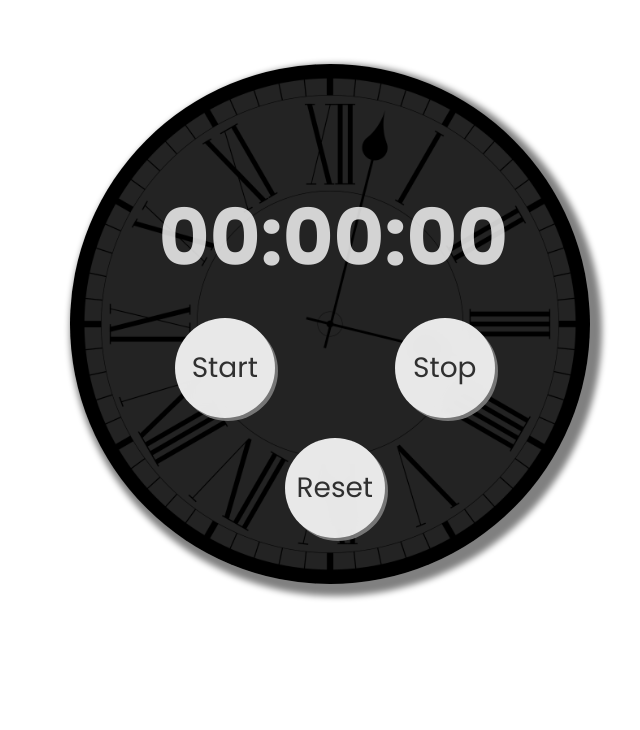
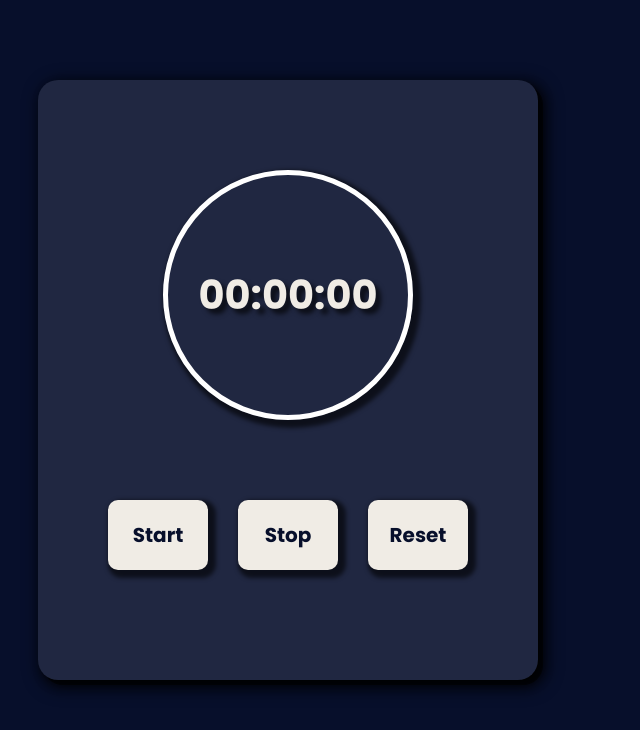
Before and after one commit to Samnasamna/Java_Script_Projects, a plain HTML site: page stop_watch/index.html in a window 1280 px wide. Shown: the whole page, without its empty margins (352-992 px from the left). Drawn offline with Linux system fonts and the light colour scheme.

Commit message:
todo app added and some styles added

```diff
--- a/calc/style.css
+++ b/calc/style.css
@@ -25,7 +25,7 @@
     height:60px;
     border-radius: 10px;
     box-shadow: 3px 3px 10px rgba(243, 208, 215, 0.6),3px 3px 10px rgba(243, 208, 215, 0.6);
-    background: #EFCBD3 ;
+    background: #dda7b2;
     font-size:20px;
     color:#fff;
     cursor:pointer;
@@ -50,5 +50,5 @@ form #display input{
 
 .calculator form input:hover{
     transform: scale(1.1); /* Scales the button up to 110% */
-    background-color: #e6b8c1;
+    background-color: #e9b5c0 ;
 }
--- a/stop_watch/index.html
+++ b/stop_watch/index.html
@@ -3,7 +3,7 @@
 <head>
     <meta charset="UTF-8">
     <meta name="viewport" content="width=device-width, initial-scale=1.0">
-    <title>Stop Watch</title>
+    <title>stoomer</title>
     <link rel="stylesheet" href="style.css">
 </head>
 <body>
--- a/stop_watch/style.css
+++ b/stop_watch/style.css
@@ -4,60 +4,52 @@
     margin:0;
     padding:0;
     box-sizing: border-box;
-    background: transparent;
     font-family: "Poppins", serif;
 }
+body{
+    background:#070F2B;
+}
 .container{
-    display: flex;
+    display:flex;
+    flex-direction: column;
+    justify-content: center;
     align-items: center;
-    height: 100vh;
-    background-image: url('clock-1605224_1280.png');
-    background-size: 520px;
-    background-color:rgba(35,35,35,1.0);
-    backdrop-filter: blur(10px);
-    max-width: 520px;
-    height:520px;
-    margin-left:33%;
-    margin-top: 5%;
-    border:none;
-    outline:none;
+    margin:80px auto 0 auto;
+    background:rgba(255,255,255,0.1);
+    width:500px;
+    height:600px;
+    border-radius: 20px;
+    box-shadow: 5px 5px 15px 5px rgba(0,0,0,0.6),5px 5px 10px rgba(0,0,0,0.6),5px 5px rgba(0,0,0,0.6);
+}
+.container #label{
+    width:250px;
+    height:250px;
+    display:flex;
+    justify-content: center;
+    align-items: center;
+    font-size: 20px;
+    color:#F0ECE5;
     border-radius: 50%;
-    box-shadow: 6px 6px 6px 6px grey;
-
-
+    border:5px solid white;
+    font-weight: bold;
+    text-shadow: 5px 5px 5px rgba(0, 0, 0, 0.7);
+    box-shadow: 4px 4px 4px 4px rgba(0, 0, 0,0.6);
 }
-#label{
-    width:120px;
-    height:40px;
-    margin-bottom:250px;
-    margin-left: 17%;
-    color:rgba(255, 255, 255, 0.8);
-    font-size: 39px;
-
-}
-#btn{
-    display: flex;
-    width:320px;
-    flex-wrap: wrap;
-    margin-left: -20%;
-    margin-top:40%;
+.container #btn{
+    display:flex;
+    margin-top:60px;
+    width:400px;
     justify-content: space-between;
-
+    padding:20px;
 }
 button{
-    font-size: 28px;
     width:100px;
-    height:100px;
-    border-radius: 50%;
+    height:70px;
+    border-radius: 10px;
     border:none;
-    outline:none;
-    color:rgba(0, 0, 0, 0.8);
-    background: white;
-    box-shadow: 3px 3px  grey;
-    backdrop-filter: blur(10px);
-    opacity:90%;
+    font-size: 20px;
+    color:#070F2B;
+    font-weight: bold;
+    background: #F0ECE5;
+    box-shadow: 4px 4px 4px 4px rgba(0, 0, 0,0.6);
 }
-#reset{
-    margin-left: 110px;
-    margin-top: 20px;
-}
--- /dev/null
+++ b/todo-app/style.css
@@ -0,0 +1,144 @@
+@import url('https://fonts.googleapis.com/css2?family=Poppins:ital,wght@0,100;0,200;0,300;0,400;0,500;0,600;0,700;0,800;0,900;1,100;1,200;1,300;1,400;1,500;1,600;1,700;1,800;1,900&display=swap');
+
+*{
+    margin:0;
+    padding:0;
+    box-sizing: border-box;
+}
+body{
+    background-color:rgba(0, 0, 0,0.2);
+    color:white;
+    font-family: "Poppins", serif;
+}
+.container{
+    display:flex;
+    flex-direction: column;
+    align-items: center;
+    justify-content: center;
+    margin:120px auto 0 auto;
+    max-width:500px;
+    background: #1E201E;
+    padding:60px;
+    border-radius: 50px;
+    backdrop-filter: blur(100px);
+    box-shadow: 5px 5px 15px 5px grey,5px 5px 10px grey,5px 5px grey;
+}
+.stats-container{
+    padding:30px;
+    background:rgba(255,255,255,0.2);
+    border-radius: 20px;
+    display:flex;
+    border:none;
+    gap:50px;
+    width:100%;
+    justify-content: space-between;
+    box-shadow: 4px 4px rgba(0, 0, 0,0.3);
+}
+.details{
+    width:100%;
+    font-size:15px;
+}
+#progressBar{
+    width:100%;
+    height:10px;
+    background-color: #1E201E;
+    border-radius:5px;
+    margin-top:20px;
+
+
+}
+#progress{
+    width:40%;
+    height:10px;
+    background: white;
+    border-radius: 10px;
+    transition: all 0.3s ease;
+}
+#numbers{
+    width:100px;
+    height:100px;
+    display:flex;
+    background-color: #626f5e;
+    align-items: center;
+    justify-content: center;
+    border-radius:50%;
+    font-size:30px;
+    font-weight: bold;
+    color:white;
+    box-shadow: 4px 4px rgba(0, 0, 0,0.2);
+}
+
+form{
+    margin-top:50px;
+    width:100%;
+    display: flex;
+    gap:10px;
+}
+input{
+    flex:1;
+    padding:16px;
+    background:rgba(255,255,255,0.2);
+    border:none;
+    border-radius: 10px;
+    color:white;
+    box-shadow: 4px 4px rgba(0, 0, 0,0.3);
+}
+input::placeholder{
+    color:white;
+}
+button{
+    padding:16px;
+    width:50px;
+    height:50px;
+    border-radius: 50%;
+    display: flex;
+    align-items: center;
+    justify-content: center;
+    background-color: #626f5e;
+    color:white;
+    font-size:30px;
+    font-weight:bold;
+    outline:none;
+    border:none;
+    box-shadow: 4px 4px  rgba(0, 0, 0,0.2);
+}
+#task-list{
+    display:flex;
+    flex-direction: column;
+    gap:10px;
+    margin-top:30px;
+    width:100%;
+    list-style: none;
+
+}
+.taskItem{
+    display:flex;
+    background-color: rgba(255,255,255,0.2);
+    padding:10px;
+    border-radius: 10px;
+    justify-content: space-between;
+    align-items: center;
+    box-shadow: 4px 4px rgba(0, 0, 0,0.3);
+    margin-bottom:7px;
+}
+.task {
+    display: flex;
+    align-items: center;
+    gap:10px;
+
+}
+.task input{
+    width:20px;
+    height:20px;
+}
+.completed p{
+    text-decoration: line-through;
+    color:white;
+}
+.taskItem img{
+    width:24px;
+    height:24px;
+    margin:0 10px;
+    cursor:pointer;
+
+}
```
Also changed, not shown: todo-app/index.html (added, +32 -0 lines), todo-app/script.js (added, +89 -0 lines), todo-app/bin.png (added), todo-app/edit.png (added).
